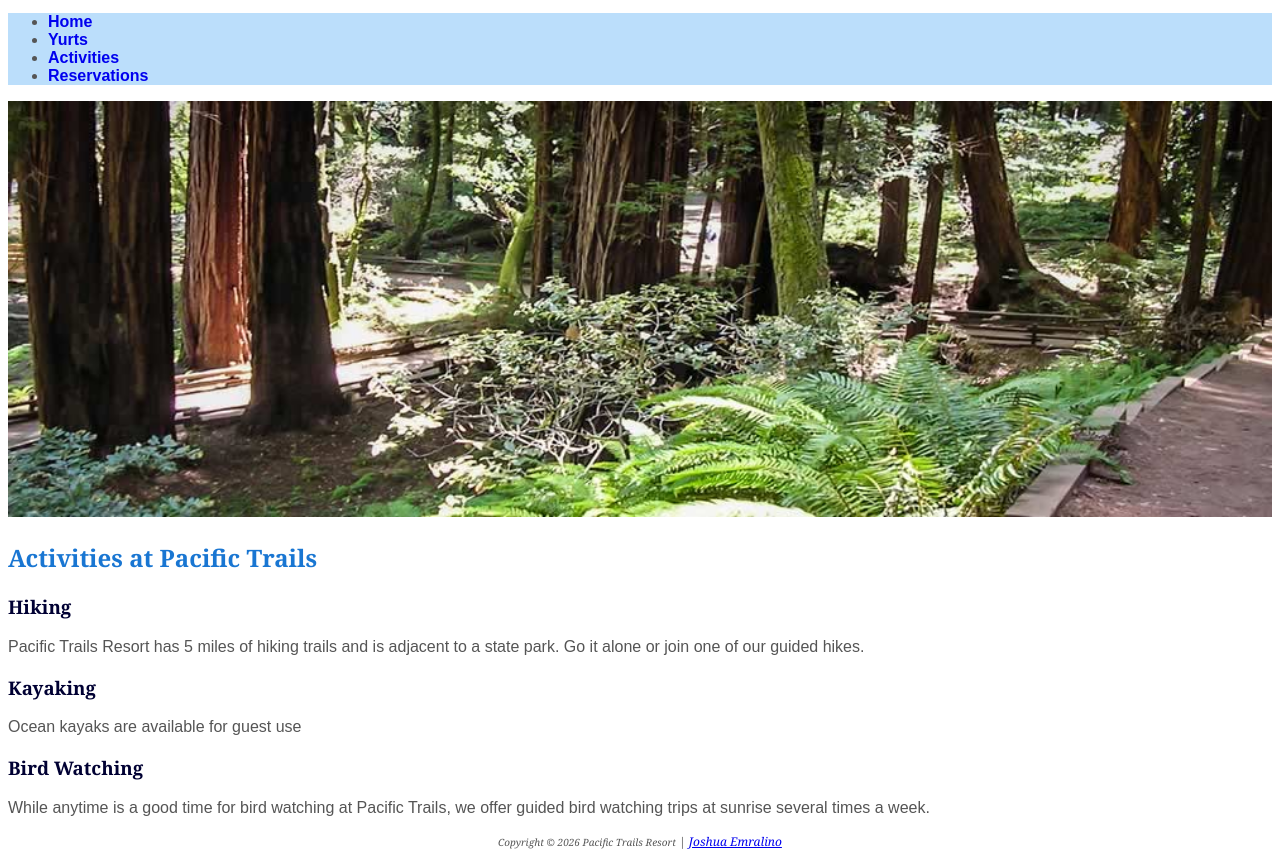
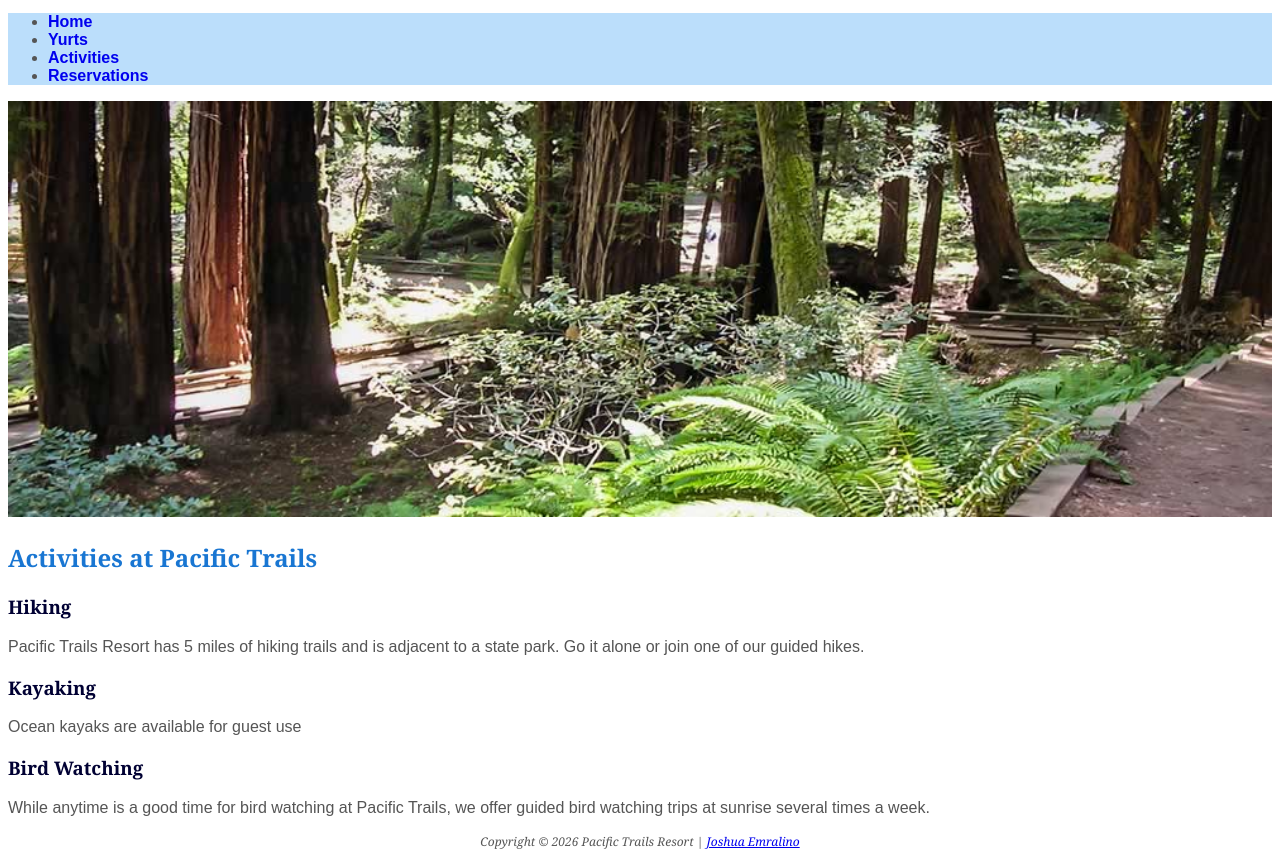
Before and after one commit to JoshuaSE-git/webd152, a plain HTML site: page chapter5/ch5pacific/activities.html in a window 1280 px wide. Shown: the part 88-950 px from the top of the page. Drawn offline with Linux system fonts and the light colour scheme.

Commit message:
fix footer

```diff
--- a/chapter5/ch5pacific/activities.html
+++ b/chapter5/ch5pacific/activities.html
@@ -43,7 +43,8 @@
 
     <footer>
       <p>
-        <small><i>Copyright &copy; 2026 Pacific Trails Resort</i></small> | <a href="mailto:joshua.s.emralino@gmail.com">Joshua Emralino</a></p>
+        Copyright &copy; 2026 Pacific Trails Resort | <a href="mailto:joshua.s.emralino@gmail.com">Joshua Emralino</a>
+      </p>
     </footer>
   </body>
 </html>
```
Also changed, not shown: chapter5/ch5pacific/index.html (+2 -1 lines), chapter5/ch5pacific/yurts.html (+2 -1 lines).
